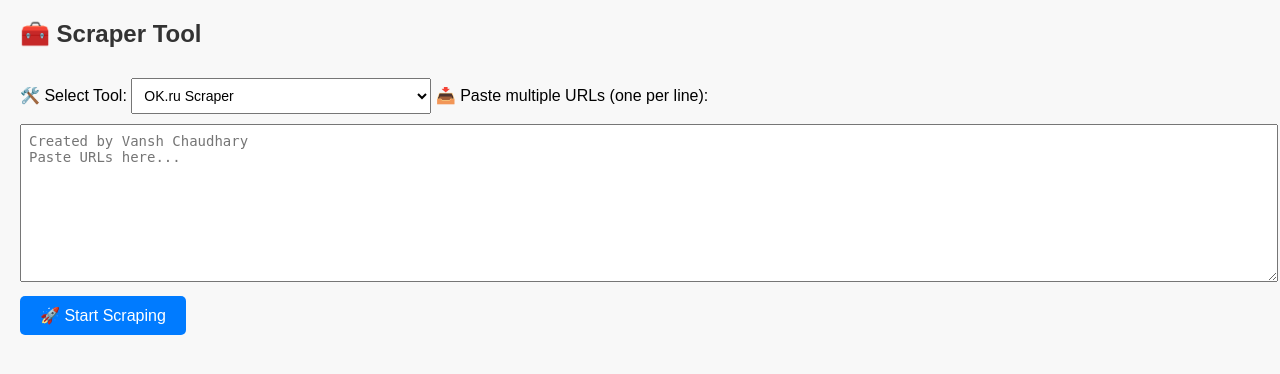
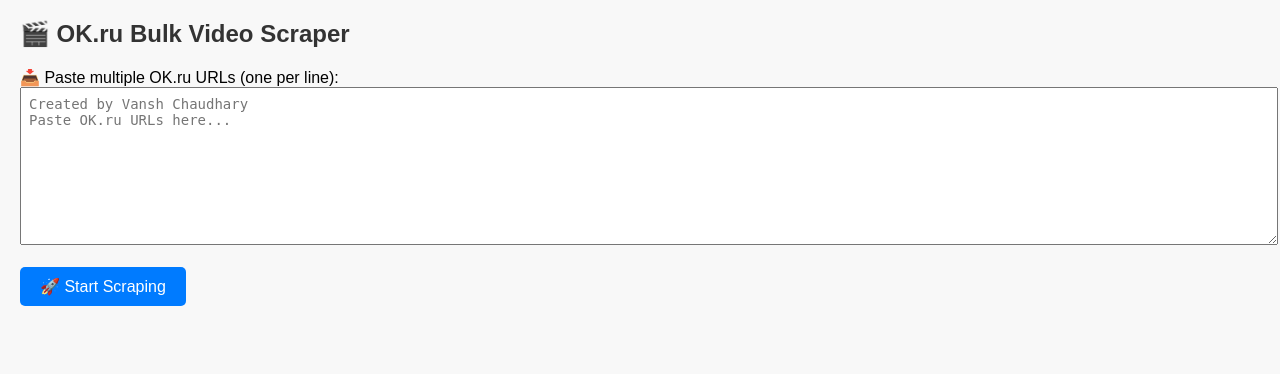
Before and after one commit to vchaudhary-eng/ok-scraper, a FastAPI app: page / in a window 1280 px wide. Shown: the top 374 px of the page. Run offline with FastAPI, Linux system fonts and the light colour scheme.

Commit message:
Update index.html

```diff
--- a/templates/index.html
+++ b/templates/index.html
@@ -2,38 +2,30 @@
 <html lang="en">
 <head>
   <meta charset="UTF-8">
-  <title>🎥 Scraper Tool</title>
+  <title>🎬 OK.ru Video Scraper</title>
   <style>
     body { font-family: Arial, sans-serif; margin: 20px; background: #f8f8f8; }
     h2 { color: #333; }
-    textarea, select { width: 100%; font-size: 14px; padding: 8px; margin-top: 10px; }
-    textarea { height: 140px; }
-    select { max-width: 300px; } /* Dropdown ki width control */
-    button { padding: 10px 20px; font-size: 16px; background: #007BFF; color: white; border: none; border-radius: 5px; cursor: pointer; margin-top: 10px; }
+    textarea { width: 100%; height: 140px; font-size: 14px; padding: 8px; }
+    button { padding: 10px 20px; font-size: 16px; background: #007BFF; color: white; border: none; border-radius: 5px; cursor: pointer; }
     button:hover { background: #0056b3; }
     table { width: 100%; border-collapse: collapse; margin-top: 20px; }
-    th, td { padding: 8px; border: 1px solid #ccc; font-size: 14px; vertical-align: top; }
+    th, td { padding: 8px; border: 1px solid #ccc; font-size: 14px; }
     th { background: #eee; }
     .loading { color: orange; }
     .success { color: green; }
     .error { color: red; }
-    #copyBtn { background-color: #28a745; }
+    #copyBtn { margin-top: 10px; background-color: #28a745; }
     #copyBtn:hover { background-color: #218838; }
   </style>
 </head>
 <body>
-  <h2>🧰 Scraper Tool</h2>
+  <h2>🎬 OK.ru Bulk Video Scraper</h2>
 
   <form id="scrapeForm">
-    <label>🛠️ Select Tool:</label>
-    <select id="toolSelector">
-      <option value="okru">OK.ru Scraper</option>
-      <option value="iframe">Iframe Extractor</option>
-    </select>
-
-    <label>📥 Paste multiple URLs (one per line):</label>
-    <textarea id="urlInput" placeholder="Created by Vansh Chaudhary&#10;Paste URLs here..."></textarea>
-
+    <label>📥 Paste multiple OK.ru URLs (one per line):</label><br>
+    <textarea id="urlInput" placeholder="Created by Vansh Chaudhary&#10;Paste OK.ru URLs here..."></textarea>
+    <br><br>
     <button type="submit">🚀 Start Scraping</button>
   </form>
 
@@ -41,81 +33,62 @@
 
   <table id="resultsTable" style="display:none;">
     <thead>
-      <tr id="tableHeader"></tr>
+      <tr>
+        <th>#</th>
+        <th>URL</th>
+        <th>Title</th>
+        <th>Duration</th>
+        <th>Upload Date</th>
+        <th>Views</th>
+        <th>Channel Name</th>
+        <th>Subscribers</th>
+        <th>Profile URL</th>
+      </tr>
     </thead>
     <tbody></tbody>
   </table>
 
   <script>
     const form = document.getElementById('scrapeForm');
-    const toolSelector = document.getElementById('toolSelector');
     const textarea = document.getElementById('urlInput');
     const table = document.getElementById('resultsTable');
-    const thead = document.getElementById('tableHeader');
     const tbody = table.querySelector('tbody');
     const copyBtn = document.getElementById('copyBtn');
 
     form.addEventListener('submit', async function (e) {
       e.preventDefault();
-      const tool = toolSelector.value;
       const urls = textarea.value.trim().split('\n').filter(Boolean);
       tbody.innerHTML = '';
-      thead.innerHTML = '';
       if (urls.length === 0) return;
 
       table.style.display = 'table';
       copyBtn.style.display = 'inline-block';
 
-      if (tool === 'iframe') {
-        thead.innerHTML = `<th>#</th><th>Infringing URL</th><th>Media URLs</th>`;
-      } else {
-        thead.innerHTML = `
-          <th>#</th>
-          <th>URL</th>
-          <th>Title</th>
-          <th>Duration</th>
-          <th>Upload Date</th>
-          <th>Views</th>
-          <th>Channel Name</th>
-          <th>Subscribers</th>
-          <th>Profile URL</th>
-        `;
-      }
-
       for (let i = 0; i < urls.length; i++) {
         const url = urls[i];
         const row = tbody.insertRow();
-        row.innerHTML = `<td>${i + 1}</td><td>${url}</td><td colspan="${tool === 'iframe' ? 1 : 7}" class="loading">⏳ Scraping...</td>`;
+        row.innerHTML = `<td>${i + 1}</td><td>${url}</td><td colspan="7" class="loading">⏳ Scraping...</td>`;
 
         try {
-          const res = await fetch(`/api/scrape?url=${encodeURIComponent(url)}&tool=${tool}`);
+          const res = await fetch(`/api/scrape?url=${encodeURIComponent(url)}`);
           const data = await res.json();
 
-          if (tool === 'iframe') {
-            const mediaList = (data.media_sources || []).map(src => `<div><a href="${src}" target="_blank">${src}</a></div>`).join('') || 'N/A';
-            row.innerHTML = `
-              <td>${i + 1}</td>
-              <td><a href="${url}" target="_blank">${url}</a></td>
-              <td>${mediaList}</td>
-            `;
-          } else {
-            row.innerHTML = `
-              <td>${i + 1}</td>
-              <td><a href="${url}" target="_blank">${url}</a></td>
-              <td>${data.title || '-'}</td>
-              <td>${data.duration || '-'}</td>
-              <td>${data.upload_date || '-'}</td>
-              <td>${data.views || '-'}</td>
-              <td>${data.channel_name || '-'}</td>
-              <td>${data.subscriber_count || '-'}</td>
-              <td>${data.profile_url ? `<a href="${data.profile_url}" target="_blank">${data.profile_url}</a>` : 'N/A'}</td>
-            `;
-          }
+          row.innerHTML = `
+            <td>${i + 1}</td>
+            <td><a href="${url}" target="_blank">${url}</a></td>
+            <td>${data.title || '-'}</td>
+            <td>${data.duration || '-'}</td>
+            <td>${data.upload_date || '-'}</td>
+            <td>${data.views || '-'}</td>
+            <td>${data.channel_name || '-'}</td>
+            <td>${data.subscriber_count || '-'}</td>
+            <td>${data.profile_url ? `<a href="${data.profile_url}" target="_blank">${data.profile_url}</a>` : 'N/A'}</td>
+          `;
         } catch (err) {
           row.innerHTML = `
             <td>${i + 1}</td>
             <td>${url}</td>
-            <td colspan="${tool === 'iframe' ? 1 : 7}" class="error">❌ Error scraping</td>
+            <td colspan="7" class="error">❌ Error scraping</td>
           `;
         }
       }
```
